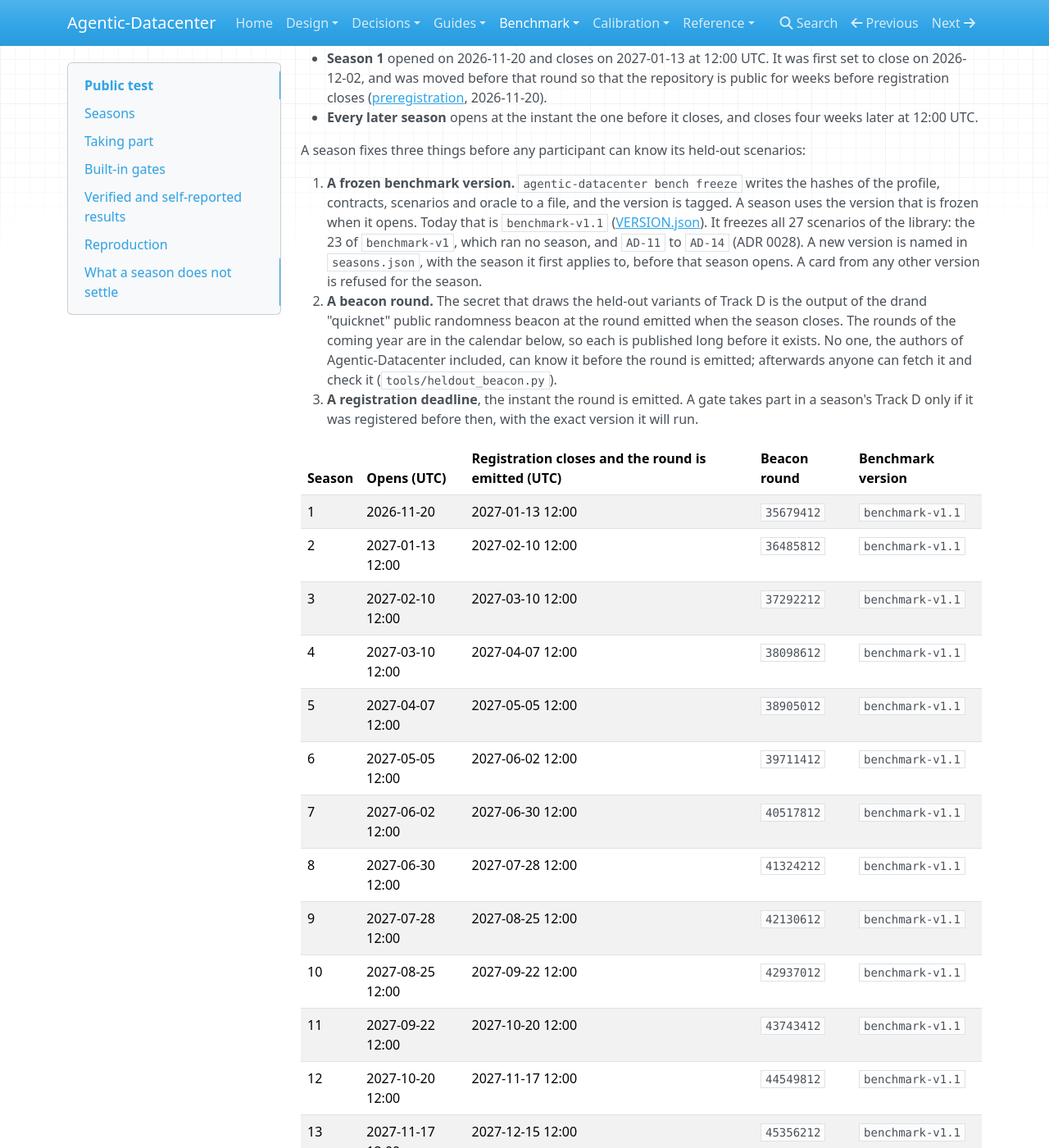
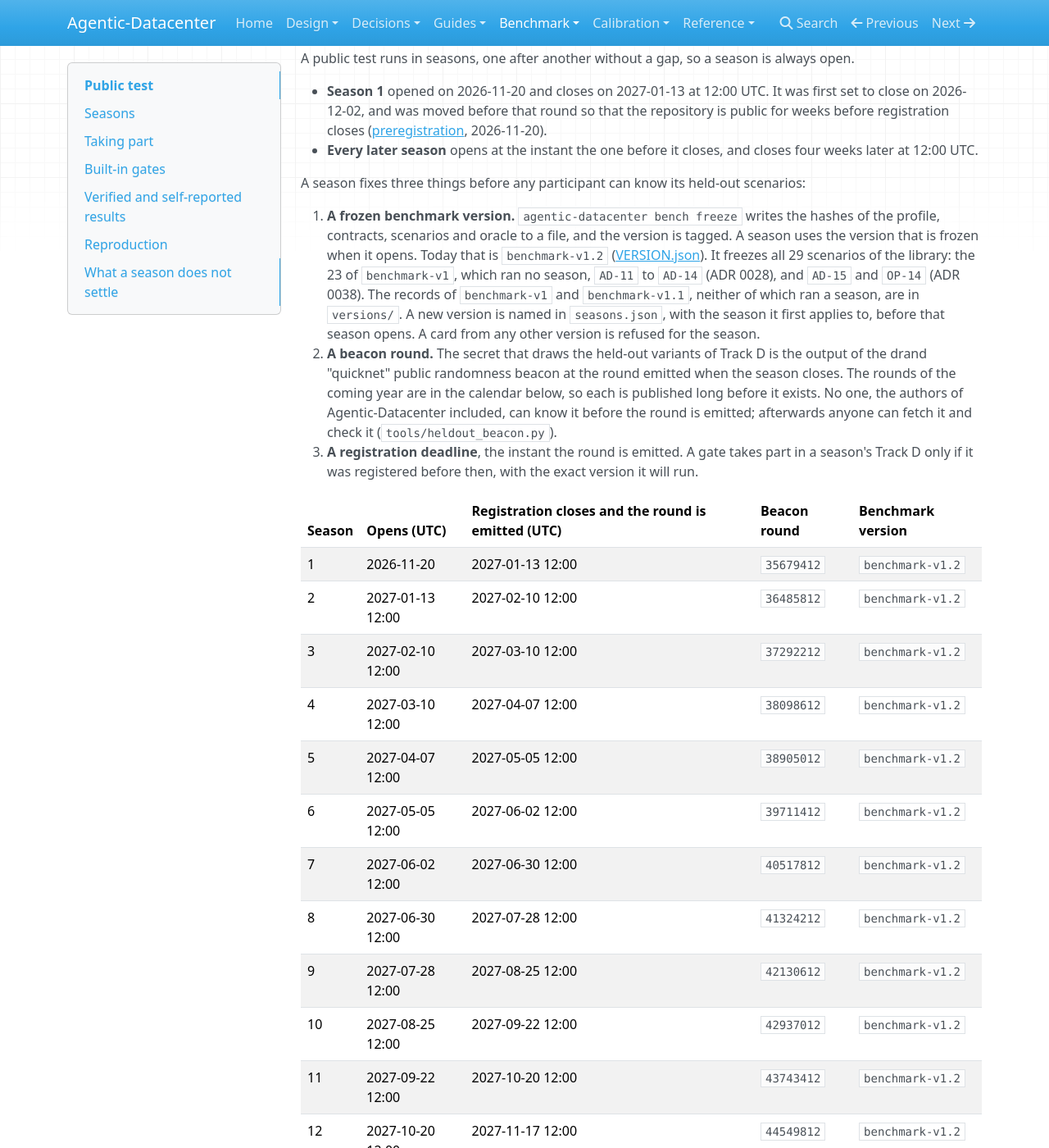
Before and after one commit to agentic-datacenter/agentic-datacenter, an MkDocs documentation site: the page built from docs/bench/PUBLIC_TEST.md, in a window 1280 px wide and 1400 px high, scrolled down 687 px. Shown: the whole window at 82% size. Built offline with MkDocs 1.6.1, drawn with Linux system fonts in a browser that asks for light colours; nearby versions of some CDN libraries; some of the changed text lies outside the part shown.

Commit message:
Run season 1 on benchmark-v1.2, explain the benchmark on one page, and record why in the preregistration
Deadline and round unchanged. docs/bench/HOW-IT-WORKS.md: what is measured, how a step is judged, how to run it at any time, and what a season adds.

````diff
--- a/docs/bench/PUBLIC_TEST.md
+++ b/docs/bench/PUBLIC_TEST.md
@@ -3,6 +3,8 @@
 [![Agentic-Datacenter public test: register your gate](../media/season1-register-banner.webp)](https://github.com/darklordVirtual/agentic-datacenter/issues/new?template=gate-registration.yml)
 
 **Registration is always open.** Seasons follow one another, four weeks each, on a frozen benchmark. [Register your gate](https://github.com/darklordVirtual/agentic-datacenter/issues/new?template=gate-registration.yml) with three fields; installation and the interface check can follow. The [calendar](#seasons) says when the open season closes.
+
+New here? [How the benchmark works](HOW-IT-WORKS.md) explains it on one page, and how to run it at any time without a season.
 
 How a governance gate from any project is tested on Agentic-Datacenter in the open, and what makes the result worth something. The question, hypotheses and analysis are those of the [preregistration](PREREGISTRATION.md); this page is the procedure.
 
@@ -15,26 +17,26 @@ A public test runs in seasons, one after another without a gap, so a season is a
 
 A season fixes three things before any participant can know its held-out scenarios:
 
-1. **A frozen benchmark version.** `agentic-datacenter bench freeze` writes the hashes of the profile, contracts, scenarios and oracle to a file, and the version is tagged. A season uses the version that is frozen when it opens. Today that is `benchmark-v1.1` ([VERSION.json](VERSION.json)). It freezes all 27 scenarios of the library: the 23 of `benchmark-v1`, which ran no season, and `AD-11` to `AD-14` (ADR 0028). A new version is named in `seasons.json`, with the season it first applies to, before that season opens. A card from any other version is refused for the season.
+1. **A frozen benchmark version.** `agentic-datacenter bench freeze` writes the hashes of the profile, contracts, scenarios and oracle to a file, and the version is tagged. A season uses the version that is frozen when it opens. Today that is `benchmark-v1.2` ([VERSION.json](VERSION.json)). It freezes all 29 scenarios of the library: the 23 of `benchmark-v1`, which ran no season, `AD-11` to `AD-14` (ADR 0028), and `AD-15` and `OP-14` (ADR 0038). The records of `benchmark-v1` and `benchmark-v1.1`, neither of which ran a season, are in `versions/`. A new version is named in `seasons.json`, with the season it first applies to, before that season opens. A card from any other version is refused for the season.
 2. **A beacon round.** The secret that draws the held-out variants of Track D is the output of the drand "quicknet" public randomness beacon at the round emitted when the season closes. The rounds of the coming year are in the calendar below, so each is published long before it exists. No one, the authors of Agentic-Datacenter included, can know it before the round is emitted; afterwards anyone can fetch it and check it (`tools/heldout_beacon.py`).
 3. **A registration deadline**, the instant the round is emitted. A gate takes part in a season's Track D only if it was registered before then, with the exact version it will run.
 
 <!-- seasons: made by tools/season.py from docs/bench/seasons.json; do not edit -->
 | Season | Opens (UTC) | Registration closes and the round is emitted (UTC) | Beacon round | Benchmark version |
 | --- | --- | --- | --- | --- |
-| 1 | 2026-11-20 | 2027-01-13 12:00 | `35679412` | `benchmark-v1.1` |
-| 2 | 2027-01-13 12:00 | 2027-02-10 12:00 | `36485812` | `benchmark-v1.1` |
-| 3 | 2027-02-10 12:00 | 2027-03-10 12:00 | `37292212` | `benchmark-v1.1` |
-| 4 | 2027-03-10 12:00 | 2027-04-07 12:00 | `38098612` | `benchmark-v1.1` |
-| 5 | 2027-04-07 12:00 | 2027-05-05 12:00 | `38905012` | `benchmark-v1.1` |
-| 6 | 2027-05-05 12:00 | 2027-06-02 12:00 | `39711412` | `benchmark-v1.1` |
-| 7 | 2027-06-02 12:00 | 2027-06-30 12:00 | `40517812` | `benchmark-v1.1` |
-| 8 | 2027-06-30 12:00 | 2027-07-28 12:00 | `41324212` | `benchmark-v1.1` |
-| 9 | 2027-07-28 12:00 | 2027-08-25 12:00 | `42130612` | `benchmark-v1.1` |
-| 10 | 2027-08-25 12:00 | 2027-09-22 12:00 | `42937012` | `benchmark-v1.1` |
-| 11 | 2027-09-22 12:00 | 2027-10-20 12:00 | `43743412` | `benchmark-v1.1` |
-| 12 | 2027-10-20 12:00 | 2027-11-17 12:00 | `44549812` | `benchmark-v1.1` |
-| 13 | 2027-11-17 12:00 | 2027-12-15 12:00 | `45356212` | `benchmark-v1.1` |
+| 1 | 2026-11-20 | 2027-01-13 12:00 | `35679412` | `benchmark-v1.2` |
+| 2 | 2027-01-13 12:00 | 2027-02-10 12:00 | `36485812` | `benchmark-v1.2` |
+| 3 | 2027-02-10 12:00 | 2027-03-10 12:00 | `37292212` | `benchmark-v1.2` |
+| 4 | 2027-03-10 12:00 | 2027-04-07 12:00 | `38098612` | `benchmark-v1.2` |
+| 5 | 2027-04-07 12:00 | 2027-05-05 12:00 | `38905012` | `benchmark-v1.2` |
+| 6 | 2027-05-05 12:00 | 2027-06-02 12:00 | `39711412` | `benchmark-v1.2` |
+| 7 | 2027-06-02 12:00 | 2027-06-30 12:00 | `40517812` | `benchmark-v1.2` |
+| 8 | 2027-06-30 12:00 | 2027-07-28 12:00 | `41324212` | `benchmark-v1.2` |
+| 9 | 2027-07-28 12:00 | 2027-08-25 12:00 | `42130612` | `benchmark-v1.2` |
+| 10 | 2027-08-25 12:00 | 2027-09-22 12:00 | `42937012` | `benchmark-v1.2` |
+| 11 | 2027-09-22 12:00 | 2027-10-20 12:00 | `43743412` | `benchmark-v1.2` |
+| 12 | 2027-10-20 12:00 | 2027-11-17 12:00 | `44549812` | `benchmark-v1.2` |
+| 13 | 2027-11-17 12:00 | 2027-12-15 12:00 | `45356212` | `benchmark-v1.2` |
 <!-- /seasons -->
 
 - **Which season is open now:** `python tools/season.py current`. The page is not rewritten when a season ends.
@@ -59,7 +61,7 @@ A season fixes three things before any participant can know its held-out scenari
 3. **Run the public tracks at any time** on the frozen version, at its tag. The main branch carries the next version while it is being made, and a season's run made there is refused.
 
     ```sh
-    git checkout benchmark-v1.1 && uv sync    # the tag of the season's version, from the calendar
+    git checkout benchmark-v1.2 && uv sync    # the tag of the season's version, from the calendar
     uv run agentic-datacenter bench run --tier season --gate <gate> --gate static_allowlist --jobs 8 --out build/season1
     ```
 
@@ -92,7 +94,7 @@ A season fixes three things before any participant can know its held-out scenari
 | `null_gate` · `static_allowlist` | baselines: no gate; role and range checks | `UNGOVERNED` · `STATIC_ALLOWLIST` |
 | `remora` · `remora_governed` · `remora_shadow` | REMORA, pinned in `REMORA_PIN` | `DECISION_ONLY` · `GOVERNED` · `SHADOW` |
 
-The built-in gates are written by Agentic-Datacenter's authors and are reported apart from the others. The maintainers ran one season of `remora_governed` at the tag `benchmark-v1`, a version that ran no season and was replaced by `benchmark-v1.1` before the repository was public; it is a development run and is not reported. Every run so far is a development run.
+The built-in gates are written by Agentic-Datacenter's authors and are reported apart from the others. The maintainers ran one season of `remora_governed` at the tag `benchmark-v1`, a version that ran no season and was replaced, by `benchmark-v1.1` and then `benchmark-v1.2`, before the repository was public; it is a development run and is not reported. Every run so far is a development run.
 
 ## Verified and self-reported results
 
--- a/docs/bench/seasons.json
+++ b/docs/bench/seasons.json
@@ -4,6 +4,9 @@
   "length_days": 28,
   "listed": 13,
   "versions": [
-    {"from_season": 1, "tag": "benchmark-v1.1"}
+    {
+      "from_season": 1,
+      "tag": "benchmark-v1.2"
+    }
   ]
 }
--- a/mkdocs.yml
+++ b/mkdocs.yml
@@ -64,6 +64,7 @@ nav:
       - Run long benchmarks on a machine of your own: guides/bench-runner.md
   - Benchmark:
       - Preregistration: bench/PREREGISTRATION.md
+      - How the benchmark works: bench/HOW-IT-WORKS.md
       - Public test: bench/PUBLIC_TEST.md
       - Comparing gates fairly: bench/FAIRNESS.md
       - Tiers: bench/TIERS.md
````
Also changed, not shown: CHANGELOG.md (+2 -1 lines), README.md (+1 -1 lines), docs/bench/HOW-IT-WORKS.md (added, +67 -0 lines), docs/bench/PREREGISTRATION.md (+10 -0 lines), docs/bench/TIERS.md (+1 -1 lines), docs/guides/operators.md (+1 -1 lines), docs/index.md (+1 -1 lines).
